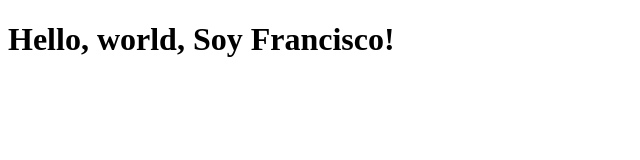
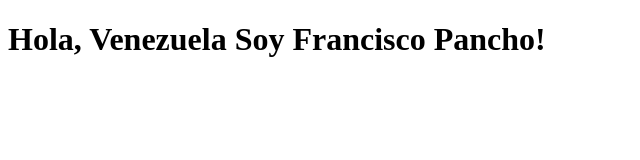
Before and after one commit to FranPanchoV/socialprogram, a plain HTML site: page index.html in a window 1280 px wide. Shown: the whole page, without its empty margins (0-640 px from the left). Drawn offline with Linux system fonts and the light colour scheme.

Commit message:
Update index.html

```diff
--- a/index.html
+++ b/index.html
@@ -8,6 +8,6 @@
   <link rel="icon" href="favicon.png">
 </head>
 <body>
-  <h1>Hello, world, Soy Francisco!</h1>
+  <h1>Hola, Venezuela Soy Francisco Pancho!</h1>
 </body>
 </html>
```
